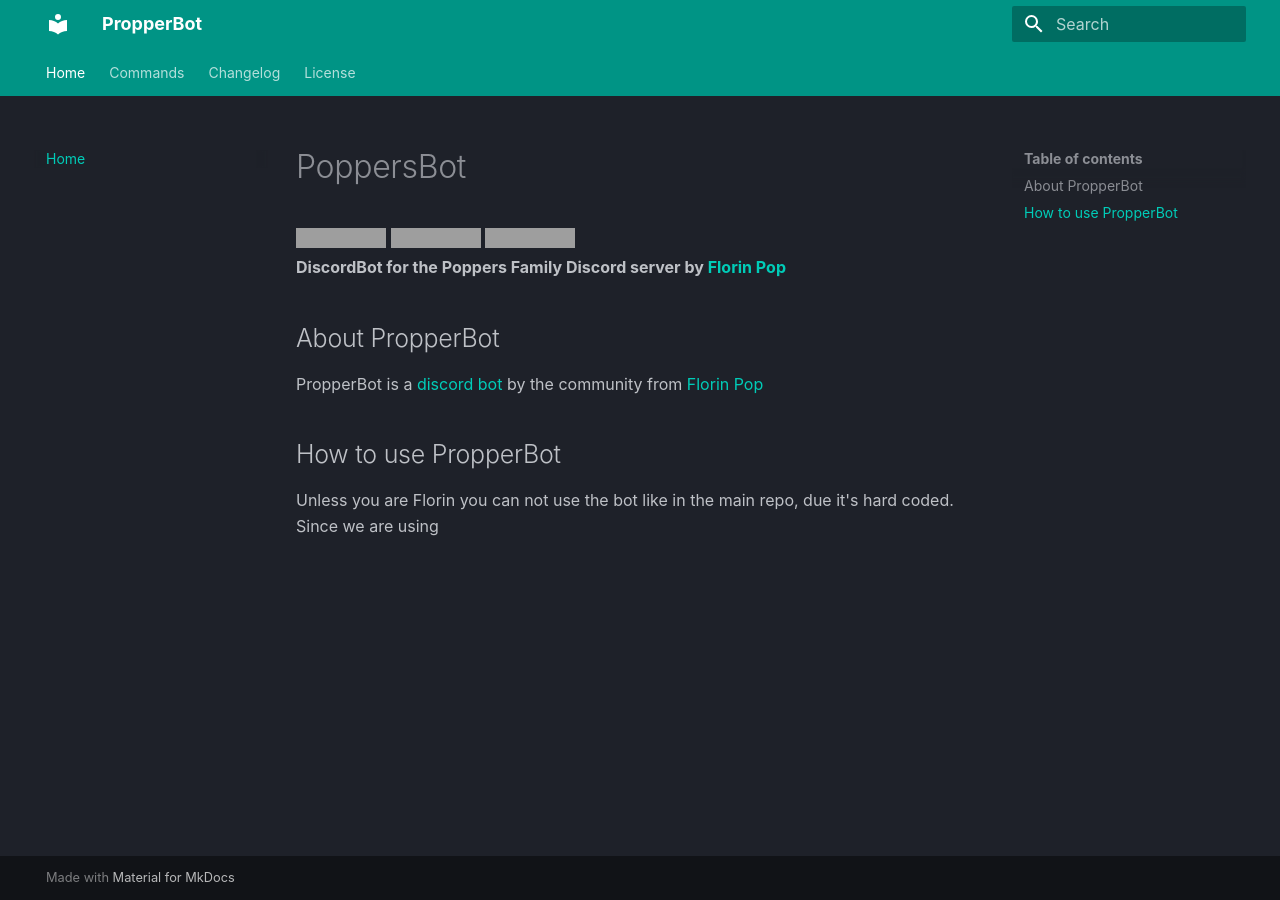
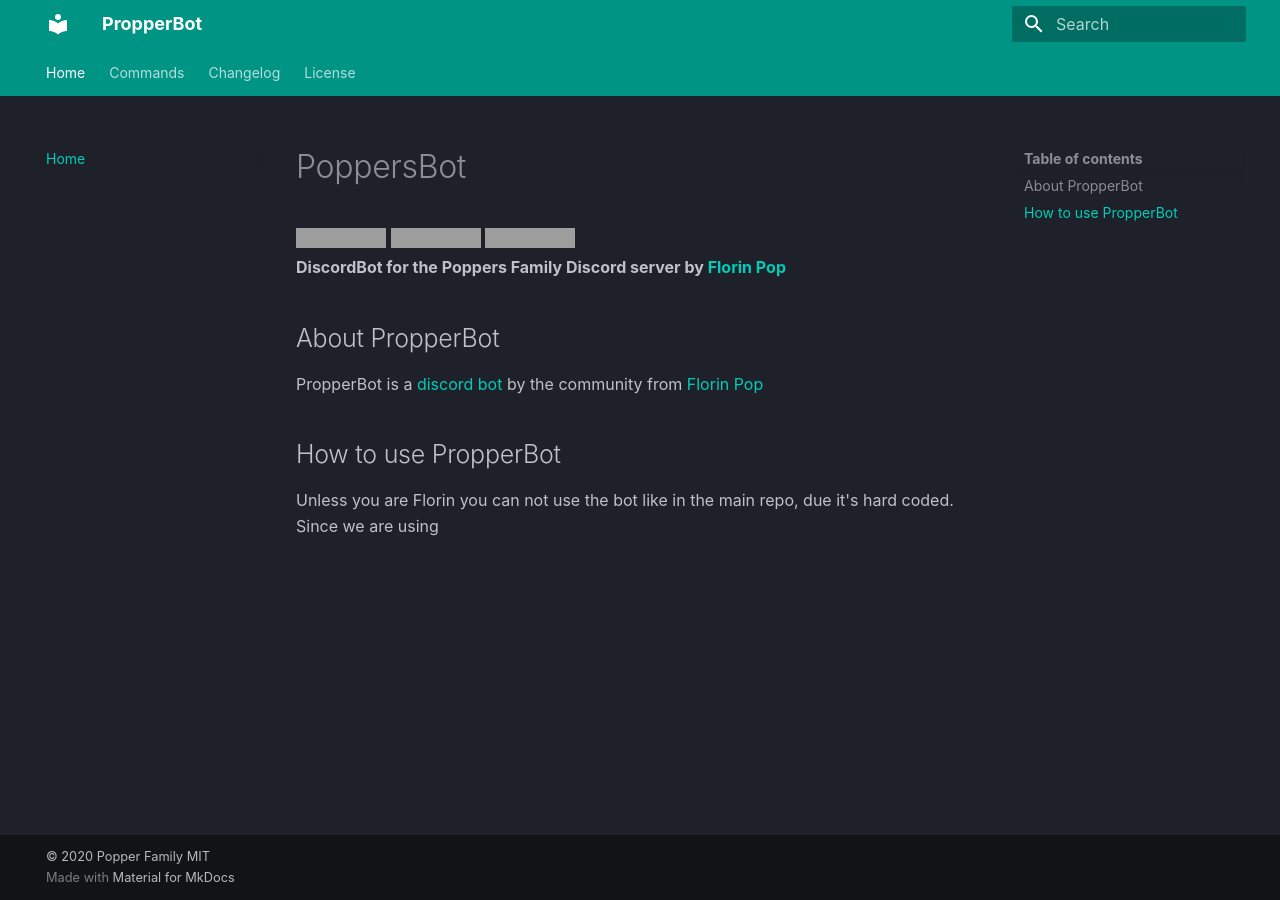
Before and after one commit to johanneslosch/PopperBot, an MkDocs documentation site: the page built from docs/index.md, in a window 1280 px wide. Built offline with MkDocs 1.6.1 and Material for MkDocs 9.7.7, drawn with Linux system fonts in a browser that asks for light colours; grey boxes are pictures that could not be loaded.

Commit message:
added copyright infos

```diff
--- a/mkdocs.yml
+++ b/mkdocs.yml
@@ -1,4 +1,7 @@
 site_name: PropperBot
+site_author: Popper Family
+site_url: https://github.com/jodylecompte/PopperBot
+copyright: '© 2020 Popper Family MIT'
 nav:
   - Home: index.md
   - Commands: commands.md
```
